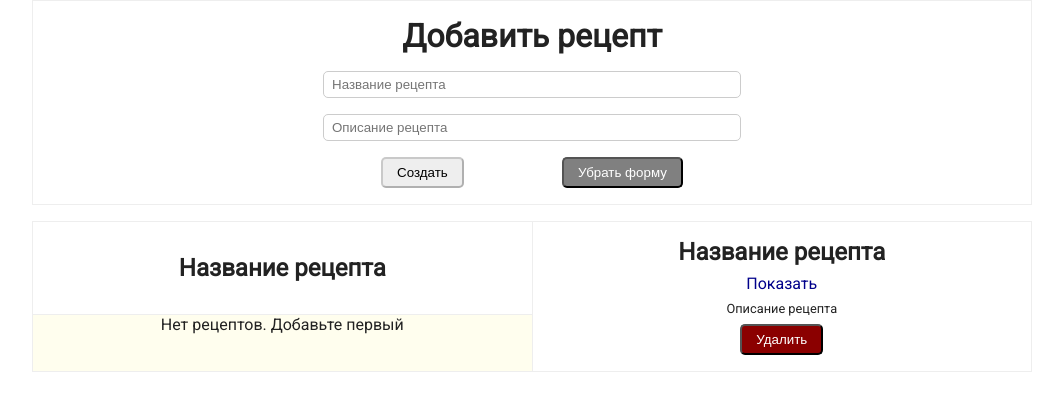
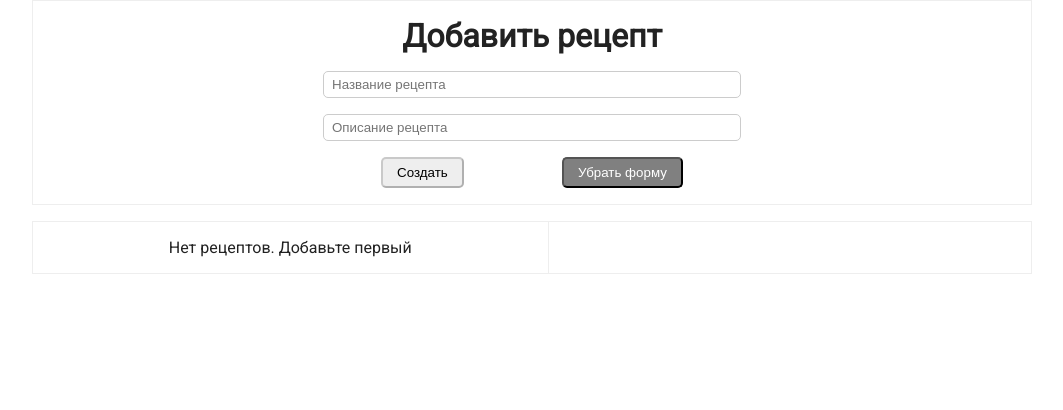
Before and after one commit to Natali-Likhachova/vue-book-of-recipes, a Vue app: page / in a window 1280 px wide. Shown: the top 410 px of the page, without its empty margins (108-1171 px from the left). Built offline with nearby package versions, Linux system fonts and the light colour scheme; the HTML template or start-up script is replaced by a standard one.

Commit message:
added the transfer of information for the App and App transfer of information for the RecipeList

```diff
--- a/src/App.vue
+++ b/src/App.vue
@@ -1,10 +1,10 @@
 <template>
   <div class="container">
-    <AddRecipe />
+    <AddRecipe :onAdd="addRecipe"/>
 
     <div class="columns">
-      <RecipeList />
-      <RecipeDetail />
+      <RecipeList @select="selectRecipe" :recipes="recipes"/>
+      <RecipeDetail :recipe="current"/>
     </div>
   </div>
 </template>
@@ -20,6 +20,21 @@ export default {
     AddRecipe,
     RecipeList,
     RecipeDetail
+  },
+  data() {
+    return {
+      recipes :[],
+      current: null
+    }
+  },
+  methods: {
+    addRecipe(recipe) {
+      this.recipes.push(recipe)
+      //console.log(this.recipes)
+    },
+    selectRecipe(id) {
+      this.current = this.recipes.find(r => r.id === id)
+    }
   }
 }
 </script>
--- a/src/components/AddRecipe.vue
+++ b/src/components/AddRecipe.vue
@@ -21,6 +21,12 @@
 
 <script>
 export default {
+  props: {
+    onAdd: {
+      type: Function,
+      required: true
+    }
+  },
   data() {
     return {
       title: '',
@@ -40,6 +46,8 @@ export default {
       }
 
       this.title = this.description = '' // для очистки формы
+
+      this.onAdd(recipe)
     }
   },
   computed: {
--- a/src/components/RecipeDetail.vue
+++ b/src/components/RecipeDetail.vue
@@ -1,9 +1,9 @@
 <template>
   <div class="detail">
-    <div class="recipe">
-      <h2>Название рецепта</h2>
+    <div class="recipe" v-if="recipe">
+      <h2>{{ recipe.title }}</h2>
       <a href="#">Показать</a>
-      <p>Описание рецепта</p>
+      <p>{{ recipe.description }}</p>
       <button class="btn remove">Удалить</button>
     </div>
   </div>
@@ -11,7 +11,9 @@
 
 <script>
 export default {
-
+  props: {
+    recipe: Object
+  }
 }
 </script>
 
--- a/src/components/RecipeList.vue
+++ b/src/components/RecipeList.vue
@@ -1,18 +1,26 @@
 <template>
-  <div class="list">
-    <div>
-      <div class="card">
-        <h2 class="card-title">Название рецепта</h2>
+  <div class="list" :class="{empty: recipes.length === 0}">
+    <div v-if="recipes.length">
+      <div
+              class="card"
+              v-for="recipe of recipes"
+              @click="$emit('select', recipe.id)"
+      >
+        <h2 class="card-title">{{ recipe.title }}</h2>
       </div>
     </div>
 
-    <p class="center">Нет рецептов. Добавьте первый</p>
+    <p v-else class="center">Нет рецептов. Добавьте первый</p>
   </div>
 </template>
 
 <script>
 export default {
-
+  props: {
+    recipes: {
+      type: Array
+    }
+  }
 }
 </script>
 
```
